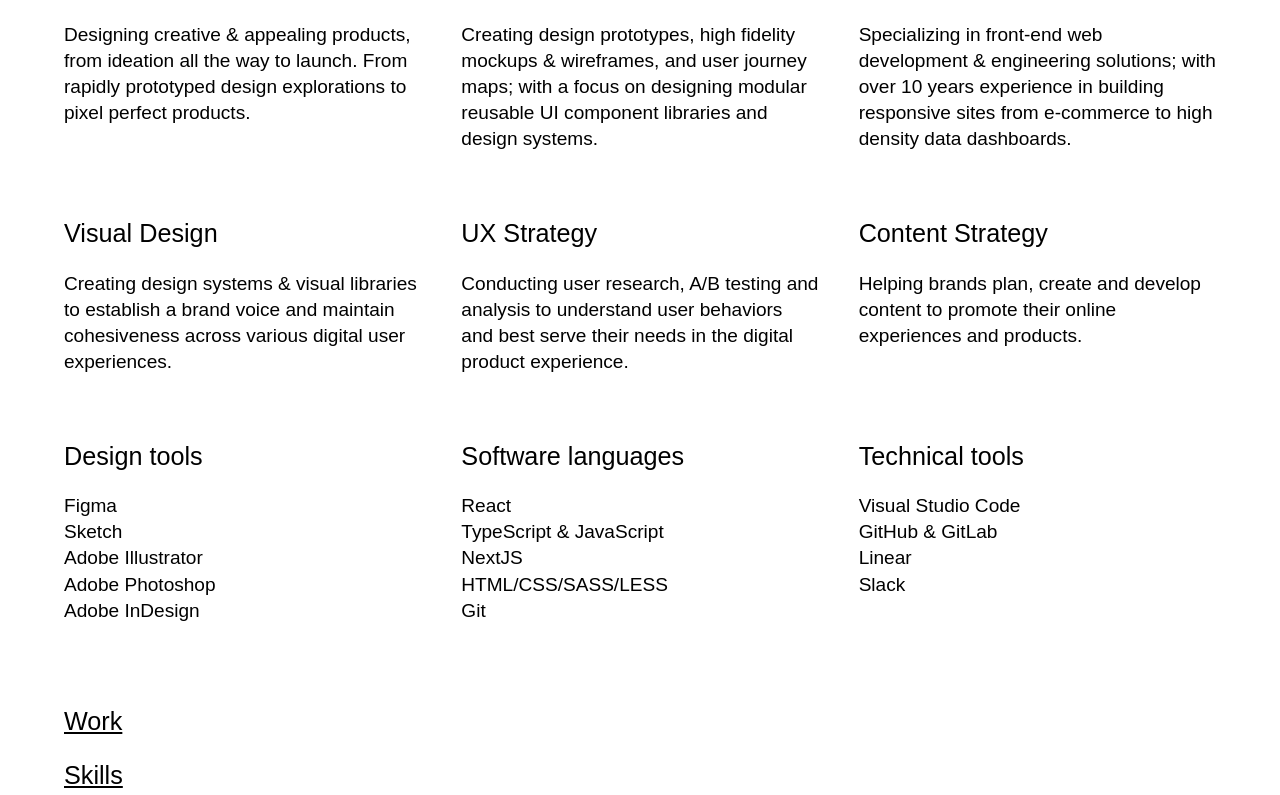
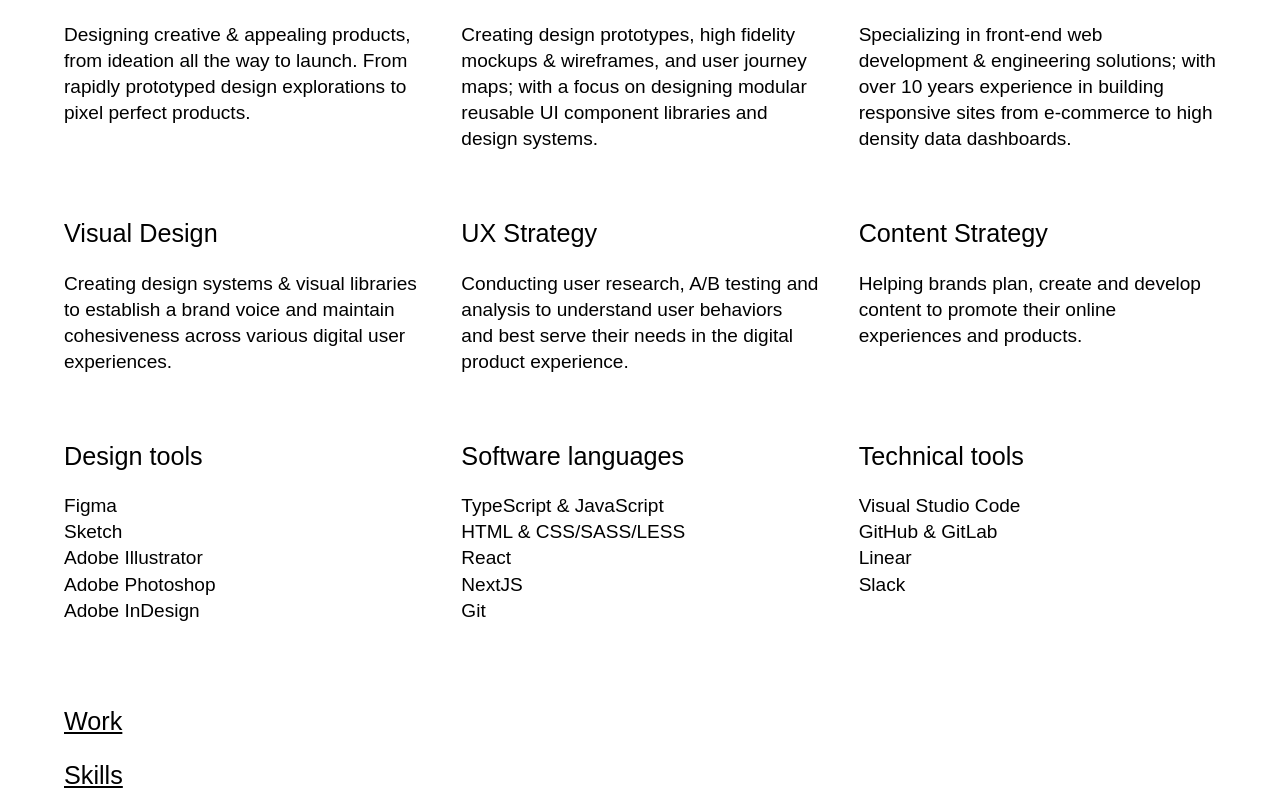
Before and after one commit to kimispencer/kds-studios, a Next.js app: page /skills in a window 1280 px wide. Shown: the part 372-1167 px from the top of the page. Built offline with nearby package versions, Linux system fonts and the light colour scheme; a web font is replaced by a local one.

Commit message:
heading consistency & skills text to match resume

```diff
--- a/components/ProjectTile.tsx
+++ b/components/ProjectTile.tsx
@@ -25,7 +25,7 @@ const ProjectTile = ({ project, priority }: ProjectTileProps) => {
           {/* <figcaption>image caption</figcaption> */}
         </figure>
         <div className={styles.projectTileHoverText}>
-          <h2>{project.title}</h2>
+          <h3>{project.title}</h3>
           <p>{project.subtitle}</p>
         </div>
       </article>
--- a/pages/projects/[slug].tsx
+++ b/pages/projects/[slug].tsx
@@ -32,8 +32,8 @@ const ProjectDetailPage: NextPage<Props> = ({ project, projects }: Props) => {
     <div className={styles.projectDetailPage}>
       <div className={styles.projectDetailAboveFold}>
         <div className={styles.projectDetailAboveFoldContent}>
-          <h3 className={styles.projectDetailAboveFoldHeader}>{project.title}</h3>
-          <h3>{project.description}</h3>
+          <h2 className={styles.projectDetailAboveFoldHeader}>{project.title}</h2>
+          <h2>{project.description}</h2>
         </div>
       </div>
       <div className={styles.projectDetailImagesContainer}>
--- a/pages/skills.tsx
+++ b/pages/skills.tsx
@@ -35,10 +35,10 @@ const tools: Tool[] =
     },
     { title: "Software languages"
     , description:
-        [ "React"
-        , "TypeScript & JavaScript"
+        [ "TypeScript & JavaScript"
+        , "HTML & CSS/SASS/LESS"
+        , "React"
         , "NextJS"
-        , "HTML/CSS/SASS/LESS"
         , "Git"
         ]
     },
```
